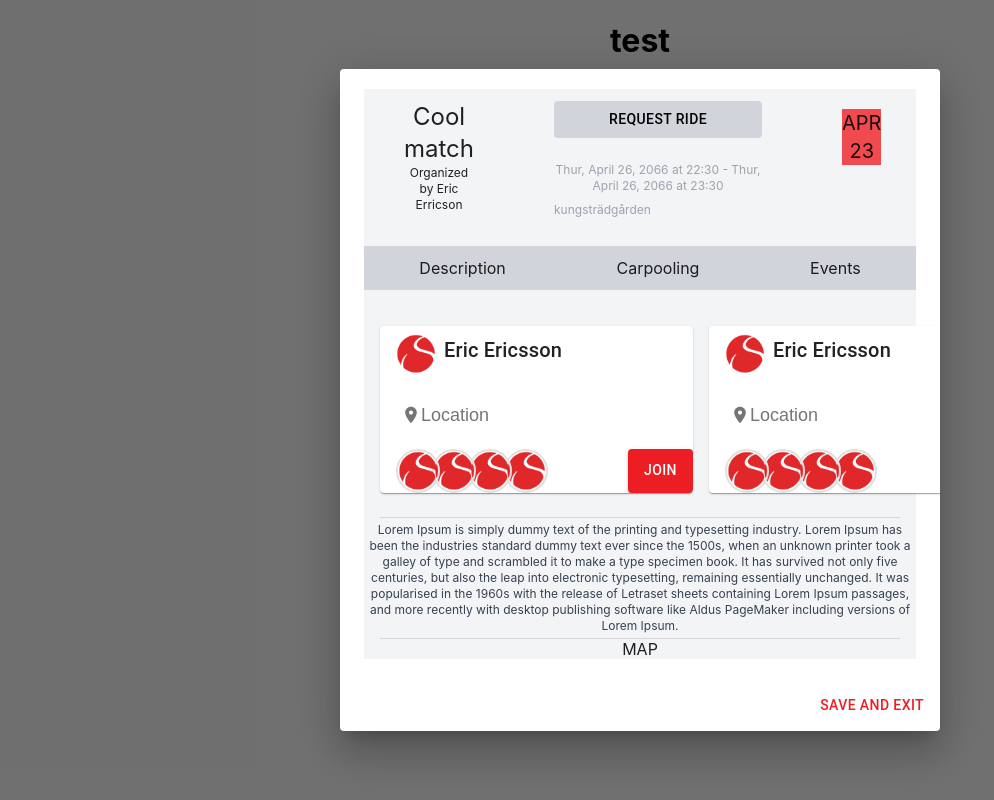
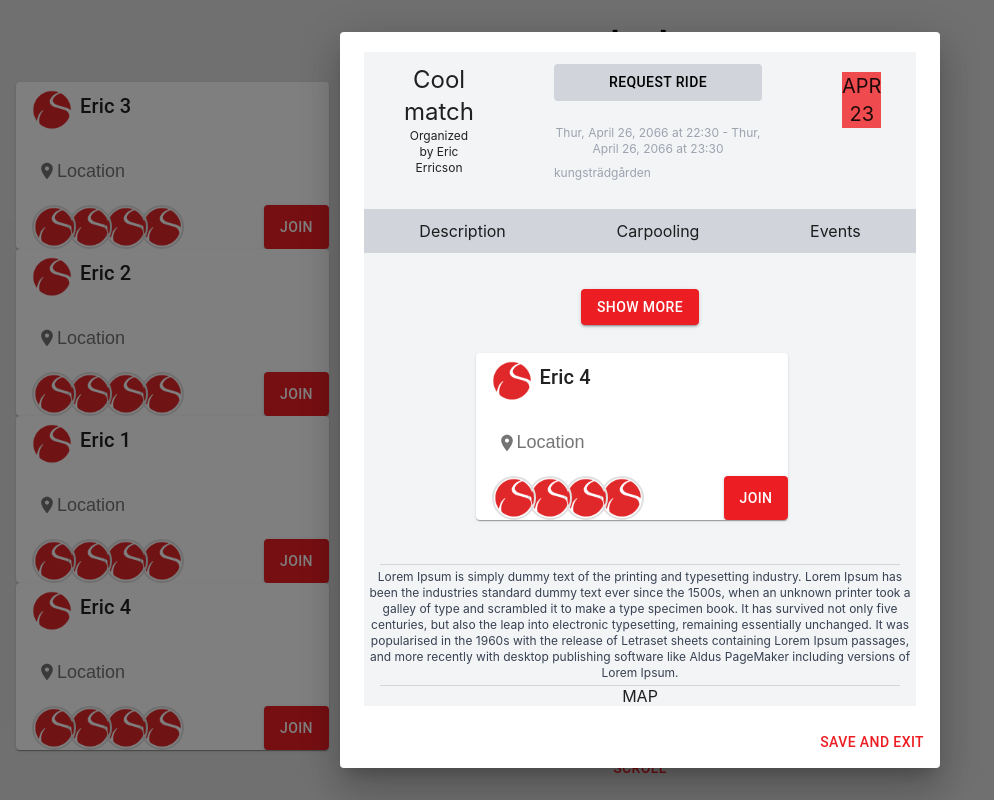
Before and after one commit to ICT-Owls/owlsport, a React app: page / in a window 1280 px wide. Both pictures are taken after a click on the button "SCROLL". Shown: the whole page, without its empty margins (0-994 px from the left). Built offline with nearby package versions, Linux system fonts and the light colour scheme.

Commit message:
Work in progress

```diff
--- a/src/views/EventDetailsView.jsx
+++ b/src/views/EventDetailsView.jsx
@@ -3,32 +3,27 @@ import Button from '@mui/material/Button';
 import Dialog from '@mui/material/Dialog';
 import DialogActions from '@mui/material/DialogActions';
 import DialogContent from '@mui/material/DialogContent';
-import DialogContentText from '@mui/material/DialogContentText';
-import DialogTitle from '@mui/material/DialogTitle';
 import LocationOnIcon from '@mui/icons-material/LocationOn'; //Location Icon
-import Box from '@mui/material/Box';
-import Paper from '@mui/material/Paper';
-import Stack from '@mui/material/Stack';
-import { styled } from '@mui/material/styles';
-import { Grid, MenuItem } from '@mui/material';
-import Container from '@mui/material/Container';
 import Divider from '@mui/material/Divider';
-
 import Card from '@mui/material/Card';
-import CardHeader from '@mui/material/CardHeader';
-import CardMedia from '@mui/material/CardMedia';
-import Collapse from '@mui/material/Collapse';
 import Avatar from '@mui/material/Avatar';
-import CardActions from '@mui/material/CardActions';
-import CardContent from '@mui/material/CardContent';
 import Typography from '@mui/material/Typography';
 import IconButton, { IconButtonProps } from '@mui/material/IconButton';
-import FavoriteIcon from '@mui/icons-material/Favorite';
 import AvatarGroup from '@mui/material/AvatarGroup';
+import { useState } from 'react';
+import Box from '@mui/material/Box';
+import Collapse from '@mui/material/Collapse';
+import List from '@mui/material/List';
+import ListItem from '@mui/material/ListItem';
+import ListItemText from '@mui/material/ListItemText';
+import DeleteIcon from '@mui/icons-material/Delete';
+import { TransitionGroup } from 'react-transition-group';
 
 export default function EventDetailsView () {
     const [open, setOpen] = React.useState(false);
     const [scroll, setScroll] = React.useState('paper');
+
+    const [currentButtonText, setCurrentButtonText] = useState('Show More');
 
     const handleClose = () => {
         setOpen(false);
@@ -43,7 +38,7 @@ export default function EventDetailsView () {
             }
         }
     }, [open]);
-    function CarPooler () {
+    function CarPooler (props) {
         return (
             <div className='flex justify-start ml-4'>
                 {/* <Card sx={{ minWidth: 150 }}> */}
@@ -54,7 +49,7 @@ export default function EventDetailsView () {
                         </div>
 
                         <Typography gutterBottom variant='h6' component='div'>
-                            Eric Ericsson
+                            Eric {props.number}
                         </Typography>
                     </div>
 
@@ -93,8 +88,72 @@ export default function EventDetailsView () {
         );
     }
 
+    const FRUITS = [
+        <CarPooler number={3} key={3}></CarPooler>,
+        <CarPooler number={2} key={2}></CarPooler>,
+        <CarPooler number={1} key={1}></CarPooler>,
+        <CarPooler number={4} key={4}></CarPooler>,
+    ];
+
+    function renderItem ({ item, handleRemoveFruit }) {
+        return (
+            <ListItem
+                secondaryAction={
+                    <IconButton
+                        edge='end'
+                        aria-label='delete'
+                        title='Delete'
+                        onClick={() => handleRemoveFruit()}
+                    ></IconButton>
+                }
+            >
+                <ListItemText primary={item} />
+            </ListItem>
+        );
+    }
+
+    const [fruitsInBasket, setFruitsInBasket] = React.useState(
+        FRUITS.slice(0, 2)
+    );
+
+    const handleAddFruit = () => {
+        setFruitsInBasket(FRUITS);
+    };
+
+    const handleRemoveFruit = () => {
+        setFruitsInBasket(FRUITS.slice(0, 2));
+        // setFruitsInBasket(prev => [...prev.filter(i => i !== item)]);
+    };
+
+    const addFruitButton = (
+        <Button
+            variant='contained'
+            // disabled={fruitsInBasket.length >= FRUITS.length}
+            onClick={() => {
+                if (currentButtonText === 'Show more') {
+                    handleAddFruit();
+                } else {
+                    handleRemoveFruit();
+                }
+
+                handleButtonTextChange();
+            }}
+        >
+            {currentButtonText}
+        </Button>
+    );
+
+    const handleButtonTextChange = () => {
+        if (currentButtonText === 'Show more') {
+            setCurrentButtonText('Show less');
+        } else {
+            setCurrentButtonText('Show more');
+        }
+    };
+
     return (
         <div>
+            {FRUITS.map(item => item)}
             <Button
                 onClick={() => {
                     setScroll('paper');
@@ -146,10 +205,24 @@ export default function EventDetailsView () {
                             <div>Carpooling</div>
                             <div>Events</div>
                         </div>
-                        <div className='flex flex-row justify-around py-3 my-3'>
-                            <CarPooler></CarPooler>
-                            <CarPooler></CarPooler>
-                            <CarPooler></CarPooler>
+                        <div className='flex overflow-scroll flex-row justify-around py-3 my-3'>
+                            <div>
+                                {addFruitButton}
+                                <Box sx={{ mt: 1 }}>
+                                    <List>
+                                        <TransitionGroup>
+                                            {FRUITS.map(item => (
+                                                <Collapse key={item}>
+                                                    {renderItem({
+                                                        item,
+                                                        handleRemoveFruit,
+                                                    })}
+                                                </Collapse>
+                                            ))}
+                                        </TransitionGroup>
+                                    </List>
+                                </Box>
+                            </div>
                         </div>
                         <Divider variant='middle' />
                         <div className='my-1 w-fit h-fit text-xs text-gray-700'>
```
